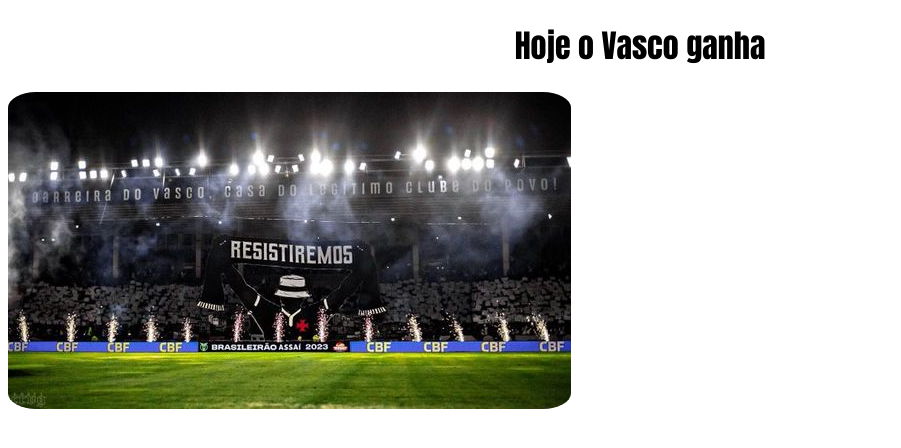
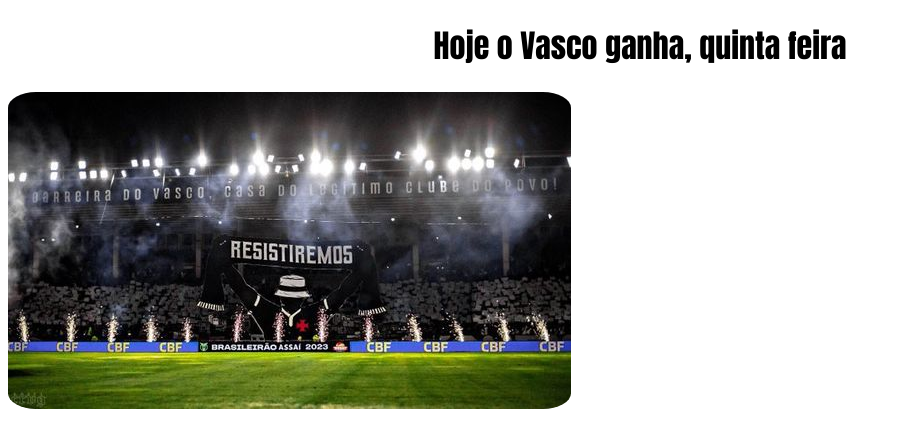
Before and after one commit to lopespablo/HTML5-CSS3, a plain HTML site: page 1/index.html in a window 1280 px wide. Shown: the whole page, without its empty margins (0-901 px from the left). Drawn offline with Linux system fonts and the light colour scheme.

Commit message:
mudança no h1

```diff
--- a/1/index.html
+++ b/1/index.html
@@ -20,7 +20,7 @@
     <header>
         <div>
             <h1>
-                Hoje o Vasco ganha
+                Hoje o Vasco ganha, quinta feira
             </h1>
         </div>
     </header>
```
